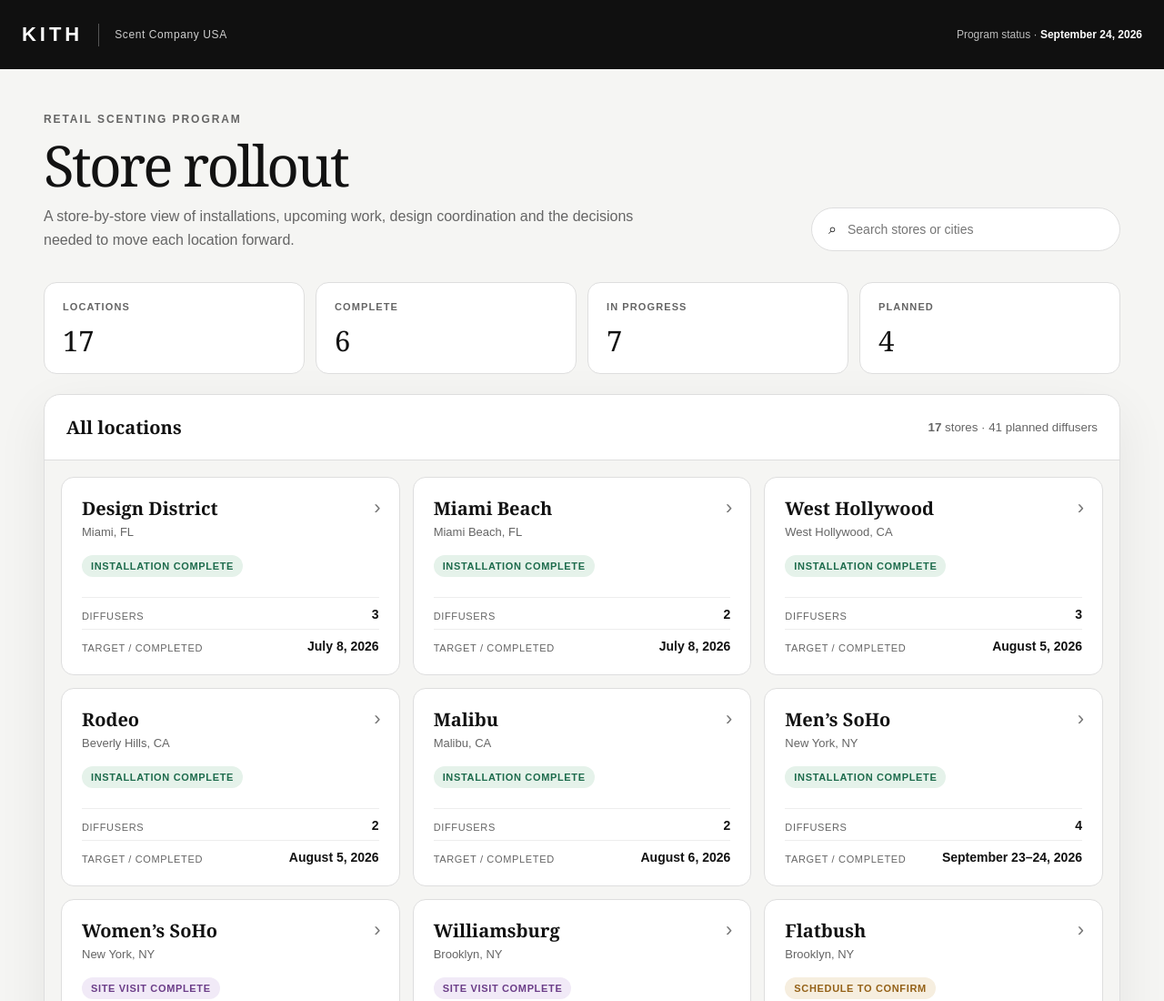
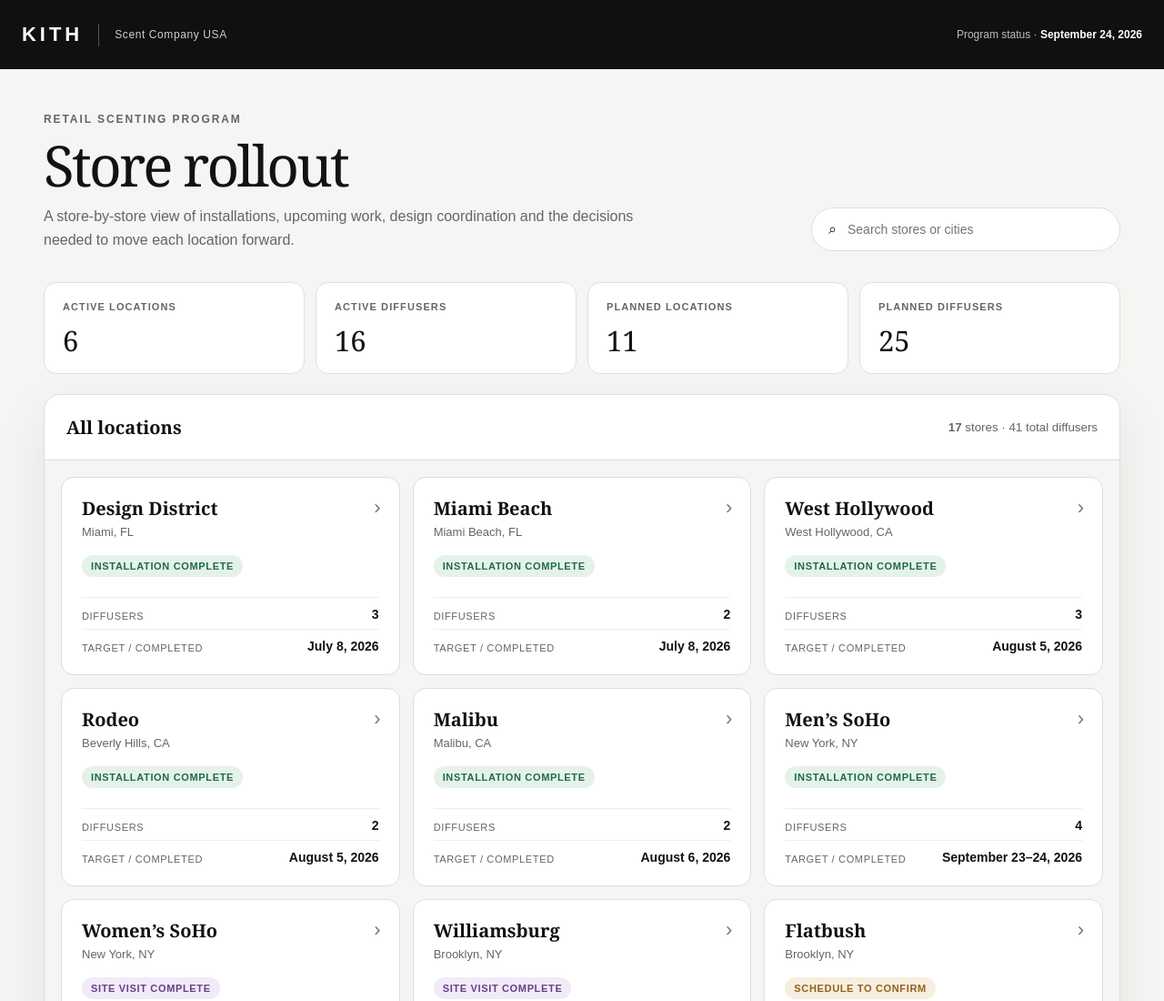
Before and after one commit to bwaks83/Kith-NY, a plain HTML site: page dist/index.html in a window 1280 px wide. Shown: the top 1100 px of the page at 91% size. Drawn offline with Linux system fonts and the light colour scheme.

Commit message:
Update Site source

```diff
--- a/dist/index.html
+++ b/dist/index.html
@@ -46,9 +46,9 @@
 const people=list=>list.map(p=>{const [name,...rest]=p.split(' — ');return `<div class="person"><b>${esc(name)}</b><span>${esc(rest.join(' — '))}</span></div>`}).join('');
 const items=list=>list.map(x=>`<li>${esc(x)}</li>`).join('');
 function listView(){
- const complete=stores.filter(s=>s.kind==='complete').length, upcoming=stores.filter(s=>s.kind==='scheduled'||s.kind==='visit').length, planned=stores.filter(s=>s.kind==='planning').length, diffusers=stores.reduce((n,s)=>n+s.diffusers,0);
+ const activeStores=stores.filter(s=>s.kind==='complete'), plannedStores=stores.filter(s=>s.kind!=='complete'), activeDiffusers=activeStores.reduce((n,s)=>n+s.diffusers,0), plannedDiffusers=plannedStores.reduce((n,s)=>n+s.diffusers,0), diffusers=stores.reduce((n,s)=>n+s.diffusers,0);
  document.title='Kith × Scent Company — Store Program';
- document.getElementById('app').innerHTML=`<div class="page"><div class="eyebrow">Retail scenting program</div><h1>Store rollout</h1><div class="intro"><p>A store-by-store view of installations, upcoming work, design coordination and the decisions needed to move each location forward.</p><label class="search">⌕<input id="q" placeholder="Search stores or cities" aria-label="Search stores or cities"></label></div><section class="metrics"><article class="metric"><span>Locations</span><strong>${stores.length}</strong></article><article class="metric"><span>Complete</span><strong>${complete}</strong></article><article class="metric"><span>In progress</span><strong>${upcoming}</strong></article><article class="metric"><span>Planned</span><strong>${planned}</strong></article></section><section class="panel"><div class="panel-head"><h2>All locations</h2><small><b id="count">${stores.length}</b> stores · ${diffusers} planned diffusers</small></div><div id="rows">${rows(stores)}</div></section></div>`;
+ document.getElementById('app').innerHTML=`<div class="page"><div class="eyebrow">Retail scenting program</div><h1>Store rollout</h1><div class="intro"><p>A store-by-store view of installations, upcoming work, design coordination and the decisions needed to move each location forward.</p><label class="search">⌕<input id="q" placeholder="Search stores or cities" aria-label="Search stores or cities"></label></div><section class="metrics"><article class="metric"><span>Active Locations</span><strong>${activeStores.length}</strong></article><article class="metric"><span>Active Diffusers</span><strong>${activeDiffusers}</strong></article><article class="metric"><span>Planned Locations</span><strong>${plannedStores.length}</strong></article><article class="metric"><span>Planned Diffusers</span><strong>${plannedDiffusers}</strong></article></section><section class="panel"><div class="panel-head"><h2>All locations</h2><small><b id="count">${stores.length}</b> stores · ${diffusers} total diffusers</small></div><div id="rows">${rows(stores)}</div></section></div>`;
  document.getElementById('q').addEventListener('input',e=>{const q=e.target.value.toLowerCase(),found=stores.filter(s=>(s.name+' '+s.location+' '+s.status).toLowerCase().includes(q));document.getElementById('rows').innerHTML=rows(found)||'<div class="empty">No stores found.</div>';document.getElementById('count').textContent=found.length});
 }
 function rows(data){return data.map(s=>`<a class="store" href="?store=${encodeURIComponent(s.id)}"><span class="store-name"><strong>${esc(s.name)}</strong><small>${esc(s.location)}</small></span><span class="status ${s.kind}">${esc(s.status)}</span><span class="cell"><strong>${s.diffusers}</strong><small>diffusers</small></span><span class="cell"><strong>${esc(s.date)}</strong><small>target / completed</small></span><span class="arrow">›</span></a>`).join('')}
```
